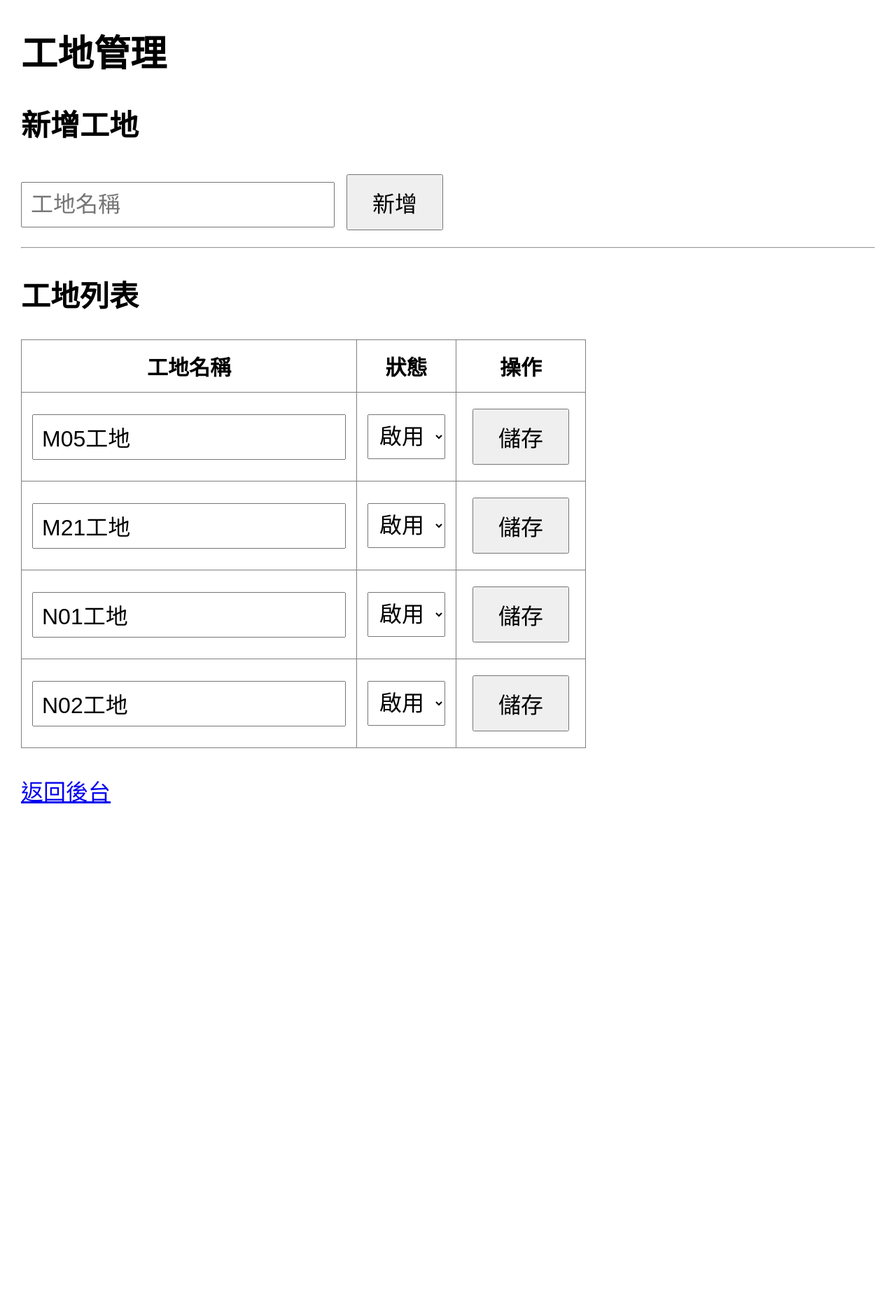
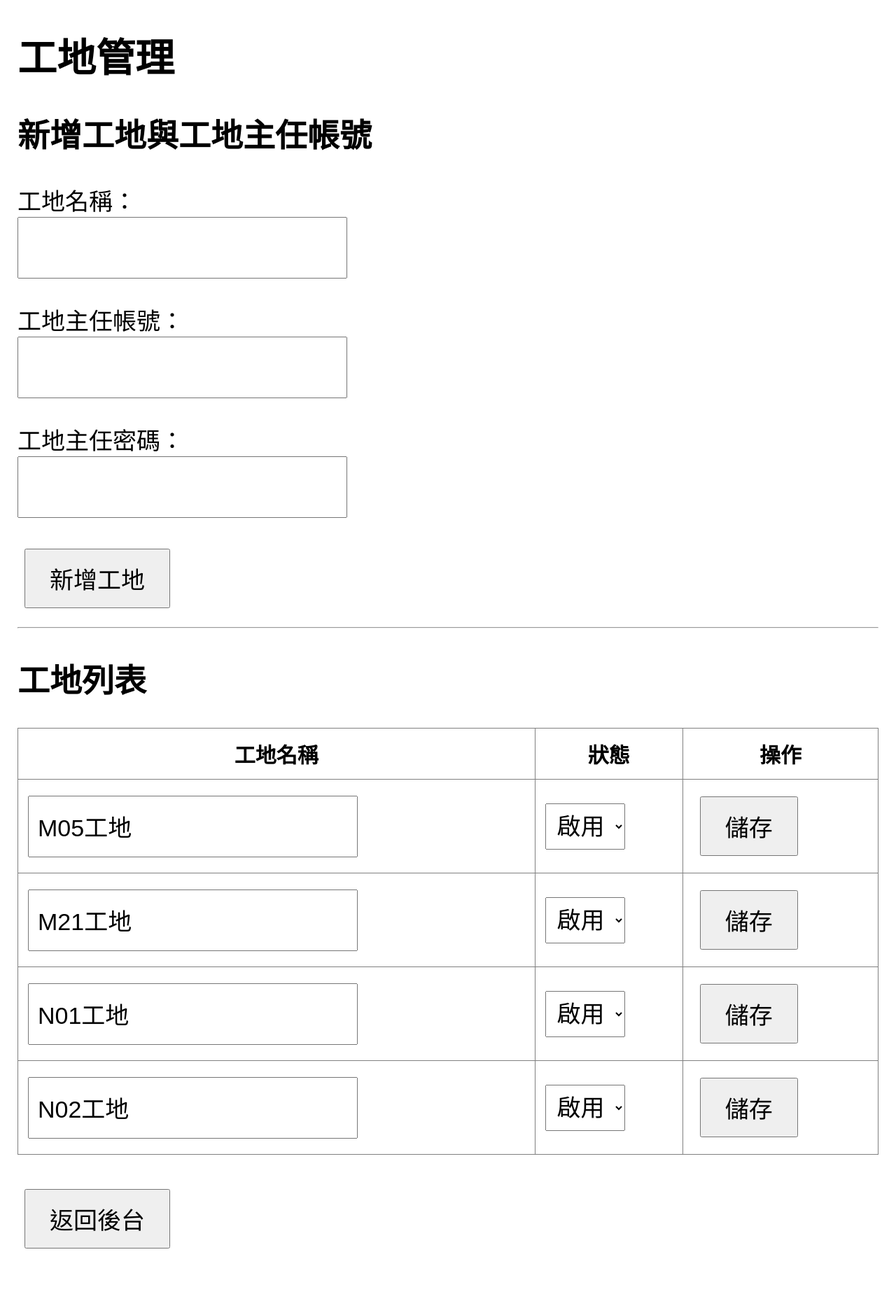
Before and after one commit to 2025itcm05-prog/gongdi-tools, a Flask app: page /admin_sites in a window 1280 px wide. Shown: the whole page at 70% size. Before the commit the page ends 1148 px from the top, so only its background shows below. Run offline with Flask 3, Linux system fonts and the light colour scheme; a user stored in the database is signed in; data comes from the database, SQL or seed files in the repository.

Commit message:
V2.4 正式版

```diff
--- a/app.py
+++ b/app.py
@@ -25,6 +25,90 @@ def current_admin():
 
 def require_admin():
     return current_admin()
+
+
+@app.after_request
+def add_mobile_style_and_credit(response):
+    content_type = response.headers.get("Content-Type", "")
+
+    if "text/html" not in content_type:
+        return response
+
+    html = response.get_data(as_text=True)
+
+    mobile_style = """
+<meta name="viewport" content="width=device-width, initial-scale=1">
+<style id="mobile-v24-style">
+body{
+    font-family: Arial, "微軟正黑體";
+    font-size: 34px;
+    margin: 25px;
+    padding-bottom: 60px;
+}
+
+h1{
+    font-size: 56px;
+}
+
+h2{
+    font-size: 46px;
+}
+
+h3{
+    font-size: 40px;
+}
+
+p, a, label{
+    font-size: 34px;
+}
+
+button{
+    font-size: 34px;
+    padding: 16px 34px;
+    margin: 10px;
+    min-height: 75px;
+}
+
+input, select{
+    font-size: 34px;
+    padding: 12px;
+    min-height: 60px;
+    max-width: 95%;
+}
+
+table{
+    width: 100%;
+    font-size: 30px;
+    border-collapse: collapse;
+}
+
+th, td{
+    padding: 14px;
+}
+
+.creator-514{
+    position: fixed;
+    right: 12px;
+    bottom: 8px;
+    font-size: 18px;
+    color: #888;
+    background: rgba(255,255,255,0.8);
+    padding: 4px 8px;
+    z-index: 9999;
+}
+</style>
+"""
+
+    if "mobile-v24-style" not in html and "</head>" in html:
+        html = html.replace("</head>", mobile_style + "\n</head>")
+
+    if "creator-514" not in html and "</body>" in html:
+        html = html.replace("</body>", '<div class="creator-514">製作人：514</div>\n</body>')
+
+    response.set_data(html)
+    return response
+
+
 
 
 @app.route("/")
@@ -720,6 +804,8 @@ def add_site():
         return "你沒有權限新增工地。<br><a href='/admin'>返回後台</a>"
 
     name = request.form["name"]
+    admin_username = request.form.get("admin_username", "").strip()
+    admin_password = request.form.get("admin_password", "").strip()
 
     conn = get_db()
     cursor = conn.cursor()
@@ -744,6 +830,21 @@ def add_site():
             )
             VALUES(?, ?, 0, 0)
         """, (site_id, tool["id"]))
+
+    if admin_username and admin_password:
+        cursor.execute("""
+            INSERT INTO admins(
+                username,
+                password,
+                role,
+                site_id
+            )
+            VALUES(?, ?, 'site', ?)
+        """, (
+            admin_username,
+            admin_password,
+            site_id
+        ))
 
     conn.commit()
     conn.close()
--- a/templates/admin_sites.html
+++ b/templates/admin_sites.html
@@ -3,77 +3,37 @@
 <head>
 <meta charset="UTF-8">
 <title>工地管理</title>
-<style>
-
-body{
-    font-family: Arial,"微軟正黑體";
-    font-size:32px;
-    margin:30px;
-}
-
-h1{
-    font-size:52px;
-}
-
-h2{
-    font-size:42px;
-}
-
-h3{
-    font-size:36px;
-}
-
-p{
-    font-size:32px;
-}
-
-a{
-    font-size:32px;
-}
-
-button{
-    font-size:32px;
-    padding:15px 35px;
-    margin:8px;
-}
-
-input{
-    font-size:32px;
-    padding:12px;
-}
-
-select{
-    font-size:32px;
-    padding:12px;
-}
-
-table{
-    font-size:30px;
-    border-collapse:collapse;
-}
-
-th,td{
-    padding:15px;
-}
-
-</style>
 </head>
 <body>
 
 <h1>工地管理</h1>
 
-<h2>新增工地</h2>
+<h2>新增工地與工地主任帳號</h2>
 
 <form action="/add_site" method="post">
-    <input type="text" name="name" placeholder="工地名稱" required>
-    <button type="submit">新增</button>
+    <p>
+        工地名稱：<br>
+        <input type="text" name="name" required>
+    </p>
+
+    <p>
+        工地主任帳號：<br>
+        <input type="text" name="admin_username">
+    </p>
+
+    <p>
+        工地主任密碼：<br>
+        <input type="text" name="admin_password">
+    </p>
+
+    <button type="submit">新增工地</button>
 </form>
 
 <hr>
 
 <h2>工地列表</h2>
 
-<table border="1" cellpadding="10">
+<table border="1">
     <tr>
         <th>工地名稱</th>
         <th>狀態</th>
@@ -86,12 +46,14 @@ th,td{
             <td>
                 <input type="text" name="name" value="{{ site['name'] }}" required>
             </td>
+
             <td>
                 <select name="status">
                     <option value="啟用" {% if site["status"]=="啟用" %}selected{% endif %}>啟用</option>
                     <option value="停用" {% if site["status"]=="停用" %}selected{% endif %}>停用</option>
                 </select>
             </td>
+
             <td>
                 <button type="submit">儲存</button>
             </td>
@@ -102,7 +64,9 @@ th,td{
 
 <br>
 
-<a href="/admin">返回後台</a>
+<a href="/admin">
+    <button>返回後台</button>
+</a>
 
 </body>
 </html>
```
Also changed, not shown: templates/index.html (+19 -32 lines).
